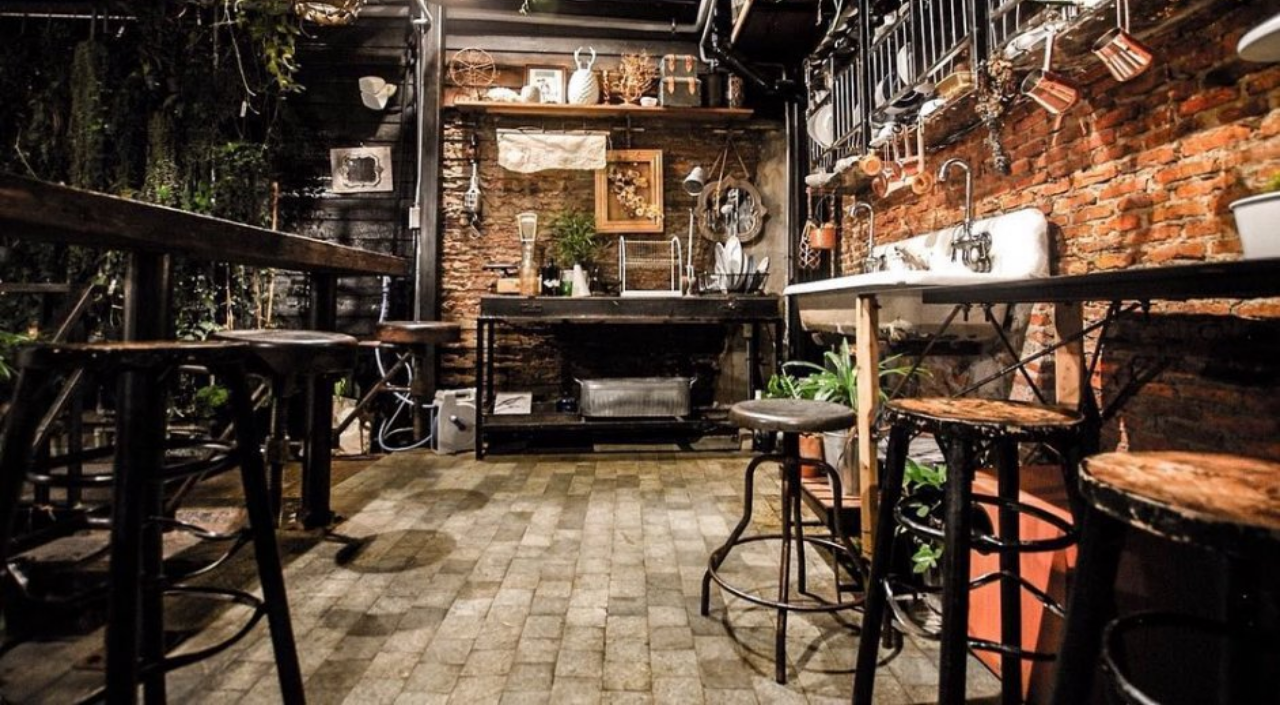
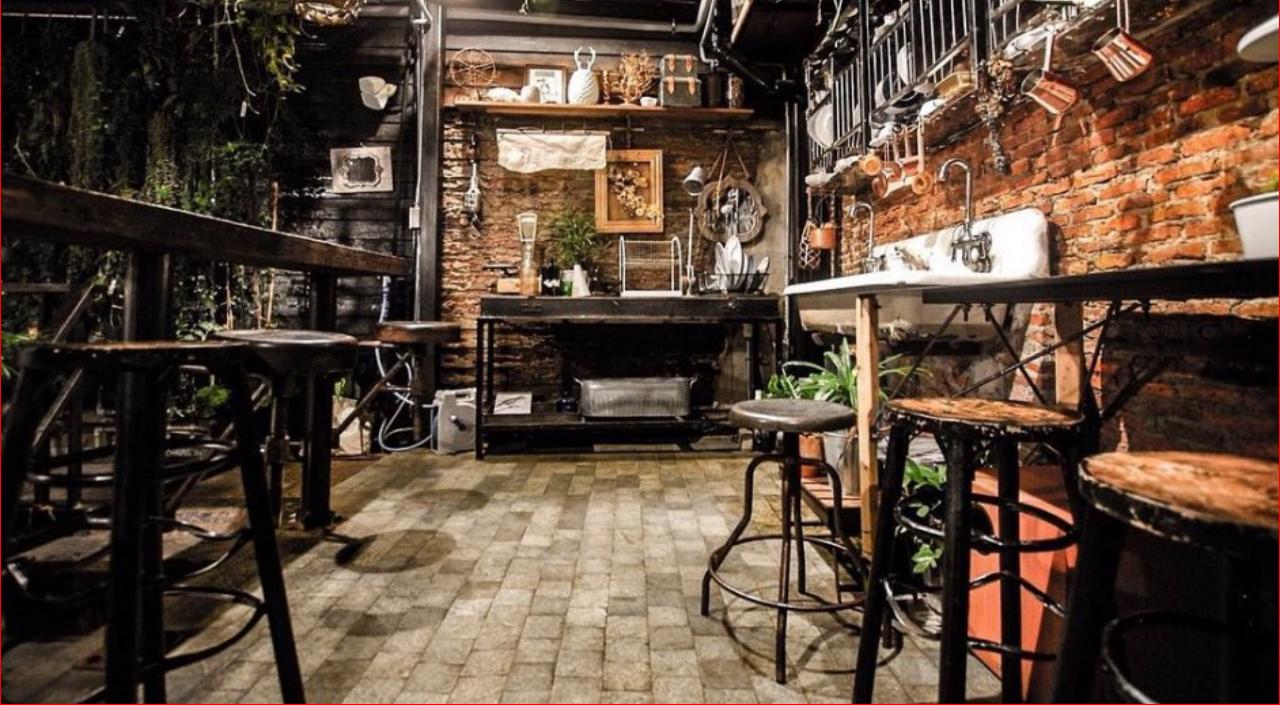
Before and after one commit to yamakenth/restaurant-page, a website built with webpack: page dist/index.html in a window 1280 px wide. Shown: the part 95-800 px from the top of the page. Built offline with Linux system fonts and the light colour scheme.

Commit message:
Add display area for content from different modules

```diff
--- a/src/index.js
+++ b/src/index.js
@@ -22,6 +22,9 @@ const createHeader = (() => {
   const contact = document.createElement('h3');
   contact.classList.add('contact-nav');
   contact.textContent = 'Contact';
+  // display area
+  const displayArea = document.createElement('div');
+  displayArea.classList.add('display-area');
 
   // append nav to nav bar
   nav.appendChild(home);
@@ -30,6 +33,7 @@ const createHeader = (() => {
   // append elements to header
   header.appendChild(logo);
   header.appendChild(nav);
-  // append header to page
+  // append elements to page
   content.appendChild(header);
+  content.appendChild(displayArea);
 })();
--- a/src/style.css
+++ b/src/style.css
@@ -32,13 +32,16 @@
   box-sizing: border-box;
 }
 
-body {
+#content {
   height: 100vh;
   background-image: url('cafe-background.png');
   background-repeat: no-repeat;
   background-size: 100% 100%;
   color: #ffffff;
   font-family: 'Cormorant Garamond', serif;
+  display: flex;
+  flex-direction: column;
+  justify-content: stretch;
 }
 
 h3 {
@@ -65,3 +68,8 @@ h3 {
   align-items: center;
   gap: 18px;
 }
+
+.display-area {
+  flex: 1;
+  border: 1px solid #ff0000;
+}
```
Also changed, not shown: dist/main.js.
